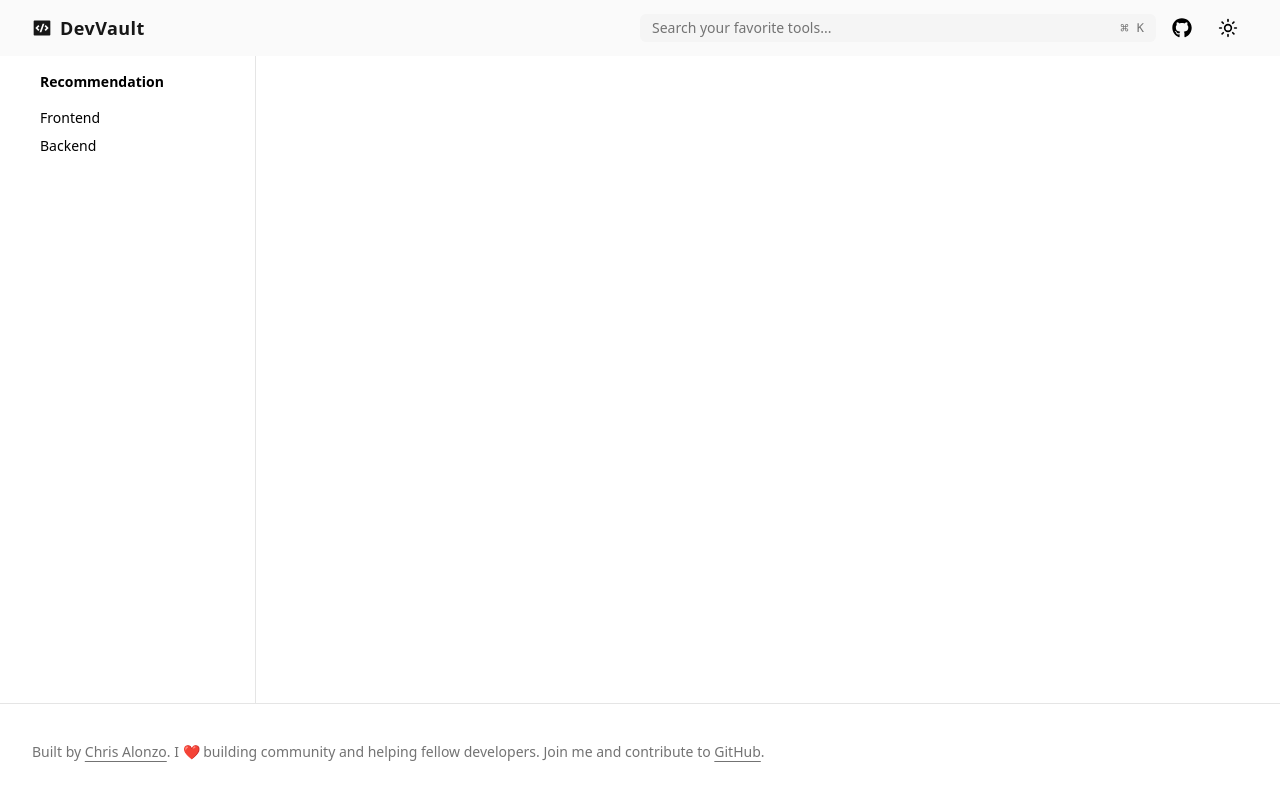
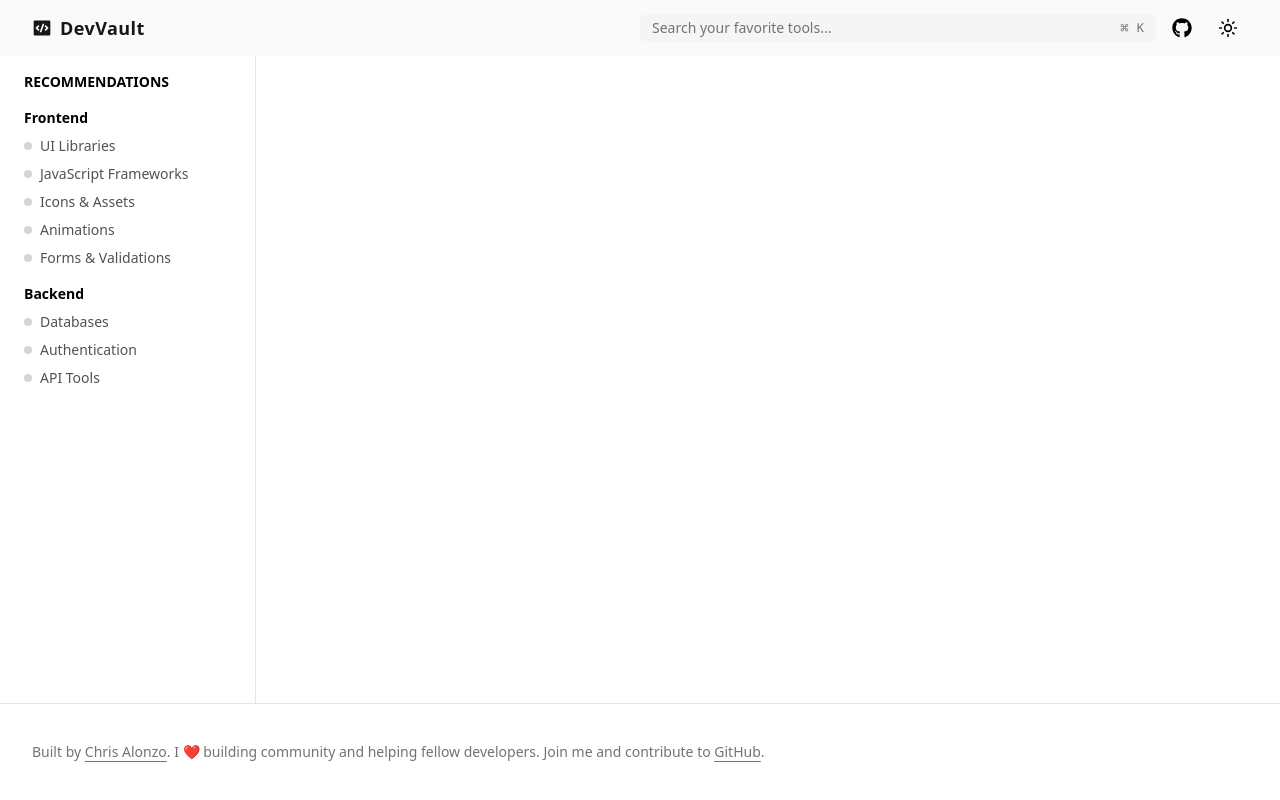
Before and after one commit to achris-alonzo30/DevVault, a Next.js app: page /explore in a window 1280 px wide. Built offline with nearby package versions, Linux system fonts and the light colour scheme.

Commit message:
configure links on sidebar

```diff
--- a/src/components/Sidebar.tsx
+++ b/src/components/Sidebar.tsx
@@ -1,19 +1,67 @@
 import Link from "next/link";
+const frontend = [
+    {
+        title: "UI Libraries",
+    },
+    {
+        title: "JavaScript Frameworks",
+    },
+    {
+        title: "Icons & Assets",
+    },
+    {
+        title: "Animations",
+    },
+    {
+        title: "Forms & Validations",
+    },
+]
+
+const backend = [
+    {
+        title: "Databases",
+    },
+    {
+        title: "Authentication",
+    },
+    {
+        title: "API Tools",
+    },
+]
+
+
 
 export const Sidebar = () => {
     return (
         <aside className="w-64 overflow-y-auto mt-[56px] hidden md:block">
-            <nav className="flex flex-col items-start text-sm gap-4 py-4 p-10 mx-auto w-full border-r h-full">
-                <h2 className="font-semibold">Recommendation</h2>
-                <ul className="flex flex-col gap-2">
-                    <Link href="/explore/frontend">
-                        Frontend
-                    </Link>
-                    <Link href="/explore/backend">
-                        Backend
-                    </Link>
-                </ul>
-            </nav>
+            <div className="flex flex-col items-start text-sm gap-4 py-4 p-6 mx-auto w-full border-r h-full">
+                <h2 className="font-extrabold">RECOMMENDATIONS</h2>
+                <div className="flex flex-col gap-4">
+                    <div className="flex flex-col gap-2">
+                        <p className="font-semibold">Frontend</p>
+                        <nav className="flex flex-col gap-2">
+                            {frontend.map((item, index) => (
+                                <li key={index} className="group flex items-center font-medium gap-2 dark:text-neutral-300 text-neutral-600">
+                                    <span className="size-1 rounded-full p-1 bg-neutral-300 dark:bg-neutral-600  dark:group-hover:bg-neutral-200 group-hover:bg-neutral-800" />
+                                    <span>{item.title}</span>
+                                </li>
+                            ))}
+
+                        </nav>
+                    </div>
+                    <div className="flex flex-col gap-2">
+                        <p className="font-semibold">Backend</p>
+                        <nav className="flex flex-col gap-2">
+                            {backend.map((item, index) => (
+                                <li key={index} className="group flex items-center font-medium gap-2 dark:text-neutral-300 text-neutral-600">
+                                    <span className="size-1 rounded-full p-1 bg-neutral-300 dark:bg-neutral-600  dark:group-hover:bg-neutral-200 group-hover:bg-neutral-800" />
+                                    <span>{item.title}</span>
+                                </li>
+                            ))}
+                        </nav>
+                    </div>
+                </div>
+            </div>
         </aside>
     )
 }
```
